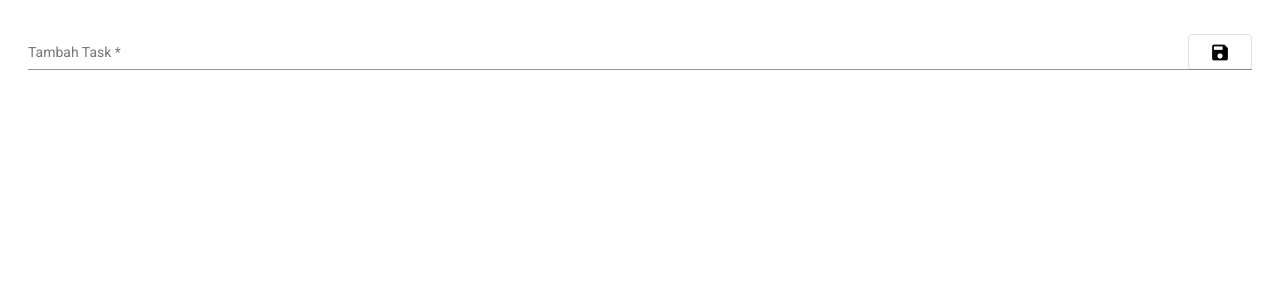
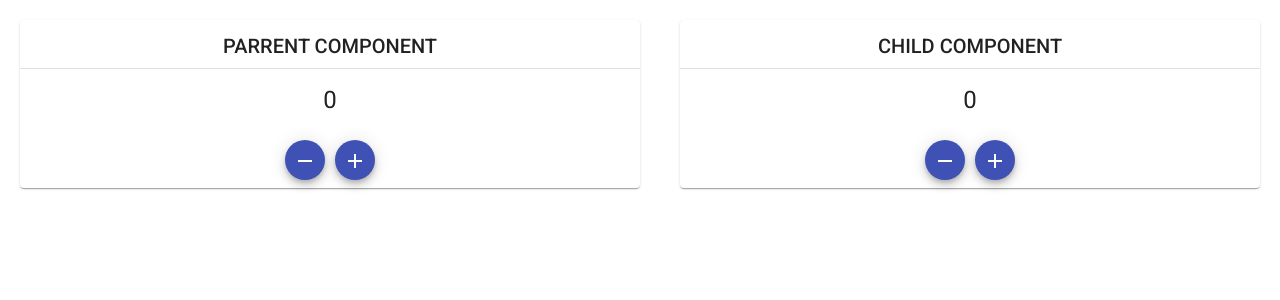
Before and after one commit to yogisatya2705/Belajar-Angular, an Angular app: page / in a window 1280 px wide. Shown: the top 300 px of the page. Built offline with nearby package versions, Linux system fonts and the light colour scheme.

Commit message:
PASSING DATA PARRENT <-> CHILD COMPONENT

```diff
--- a/src/app/app.component.html
+++ b/src/app/app.component.html
@@ -1,3 +1,4 @@
 <!-- <app-todo-apps></app-todo-apps> -->
 
-<app-todo-apps-form-control></app-todo-apps-form-control>
+<!-- <app-todo-apps-form-control></app-todo-apps-form-control> -->
+<app-parent-child></app-parent-child>
--- a/src/app/app.module.ts
+++ b/src/app/app.module.ts
@@ -6,6 +6,7 @@ import { AppComponent } from './app.component';
 import { BrowserAnimationsModule } from '@angular/platform-browser/animations';
 import { TodoAppsModule } from './module/todo-apps/todo-apps.module';
 import { TodoAppsFormControlModule } from './module/todo-apps-form-control/todo-apps-form-control.module';
+import { ParentChildModule } from './module/parent-child/parent-child.module';
 
 @NgModule({
   declarations: [
@@ -16,7 +17,8 @@ import { TodoAppsFormControlModule } from './module/todo-apps-form-control/todo-
     AppRoutingModule,
     BrowserAnimationsModule,
     TodoAppsModule,
-    TodoAppsFormControlModule
+    TodoAppsFormControlModule,
+    ParentChildModule
   ],
   providers: [],
   bootstrap: [AppComponent]
--- /dev/null
+++ b/src/app/module/parent-child/child1/child1.component.html
@@ -0,0 +1,23 @@
+<div style="padding: 20px;flex: 1;">
+  <mat-card>
+    <mat-card-header style="justify-content: center;">
+      <mat-card-title>CHILD COMPONENT</mat-card-title>
+    </mat-card-header>
+
+    <mat-divider></mat-divider>
+
+    <mat-card-content style="text-align: center;margin-top: 16px;">
+      <h1>{{valCounter}}</h1>
+    </mat-card-content>
+
+
+    <mat-card-actions style="text-align: center;">
+      <button (click)="changeValueEmitter.emit(-1)" mat-mini-fab color="primary" style="margin-right: 10px;">
+        <mat-icon>remove</mat-icon>
+      </button>
+      <button (click)="changeValueEmitter.emit(1)" mat-mini-fab color="primary">
+        <mat-icon>add</mat-icon>
+      </button>
+    </mat-card-actions>
+  </mat-card>
+</div>
--- /dev/null
+++ b/src/app/module/parent-child/child1/child1.component.ts
@@ -0,0 +1,17 @@
+import { Component, EventEmitter, Input, OnInit, Output } from '@angular/core';
+
+@Component({
+  selector: 'app-child1',
+  templateUrl: './child1.component.html',
+  styleUrls: ['./child1.component.css']
+})
+export class Child1Component implements OnInit {
+
+  constructor() { }
+
+  ngOnInit(): void {
+  }
+
+  @Input() valCounter = 0;
+  @Output() changeValueEmitter = new EventEmitter<number>();
+}
--- /dev/null
+++ b/src/app/module/parent-child/parent-child.component.html
@@ -0,0 +1,29 @@
+<!-- https://angular.io/guide/inputs-outputs -->
+
+<div style="display: flex;">
+  <div style="padding: 20px;flex: 1;">
+    <mat-card>
+      <mat-card-header style="justify-content: center;">
+        <mat-card-title>PARRENT COMPONENT</mat-card-title>
+      </mat-card-header>
+
+      <mat-divider></mat-divider>
+
+      <mat-card-content style="text-align: center;margin-top: 16px;">
+        <h1>{{valCounter}}</h1>
+      </mat-card-content>
+
+
+      <mat-card-actions style="text-align: center;">
+        <button (click)="changeValue(-1)" mat-mini-fab color="primary" style="margin-right: 10px;">
+          <mat-icon>remove</mat-icon>
+        </button>
+        <button (click)="changeValue(1)" mat-mini-fab color="primary">
+          <mat-icon>add</mat-icon>
+        </button>
+      </mat-card-actions>
+    </mat-card>
+  </div>
+
+  <app-child1 [valCounter]="valCounter" style="flex: 1;" (changeValueEmitter)="changeValue($event)"></app-child1>
+</div>
--- /dev/null
+++ b/src/app/module/parent-child/parent-child.component.ts
@@ -0,0 +1,20 @@
+import { Component, OnInit } from '@angular/core';
+
+@Component({
+  selector: 'app-parent-child',
+  templateUrl: './parent-child.component.html',
+  styleUrls: ['./parent-child.component.css']
+})
+export class ParentChildComponent implements OnInit {
+
+  constructor() { }
+
+  ngOnInit(): void {
+  }
+
+  valCounter: number = 0;
+
+  changeValue(val: number) {
+    this.valCounter += val;
+  }
+}
```
Also changed, not shown: src/app/module/parent-child/parent-child.module.ts (added, +27 -0 lines), src/app/module/parent-child/child1/child1.component.css (added), src/app/module/parent-child/parent-child.component.css (added), 2 other files (tests, documents, lock files or other folders).
